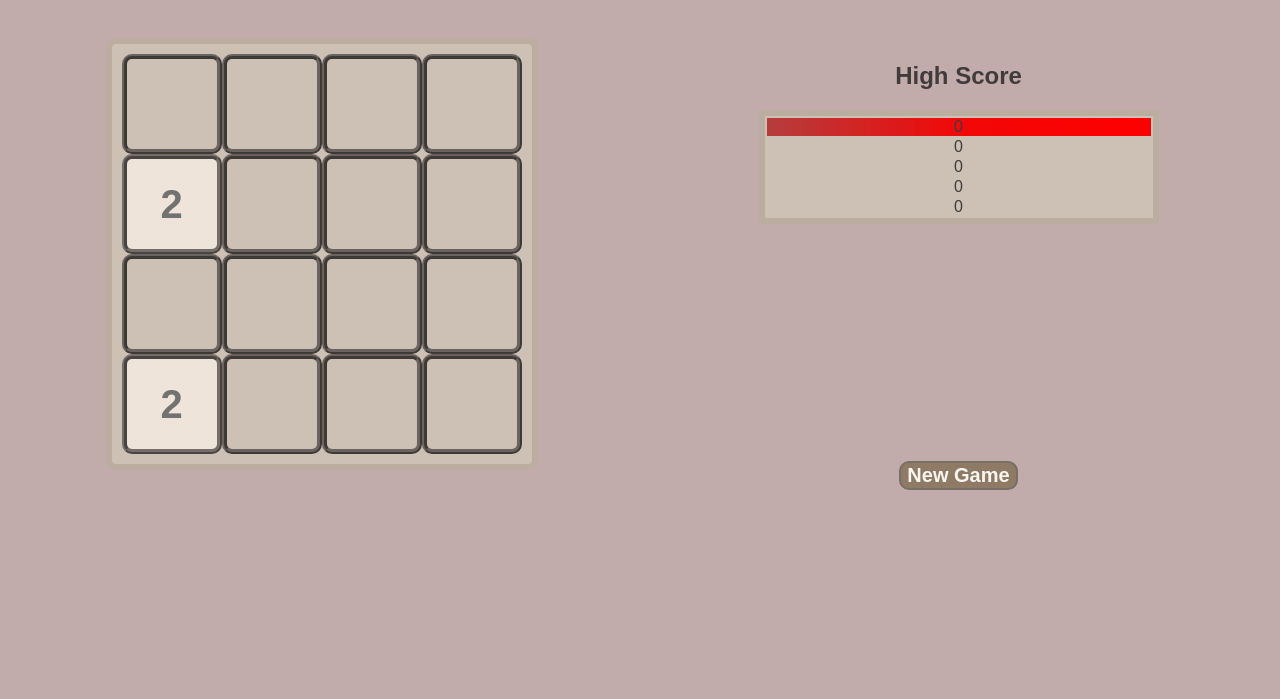
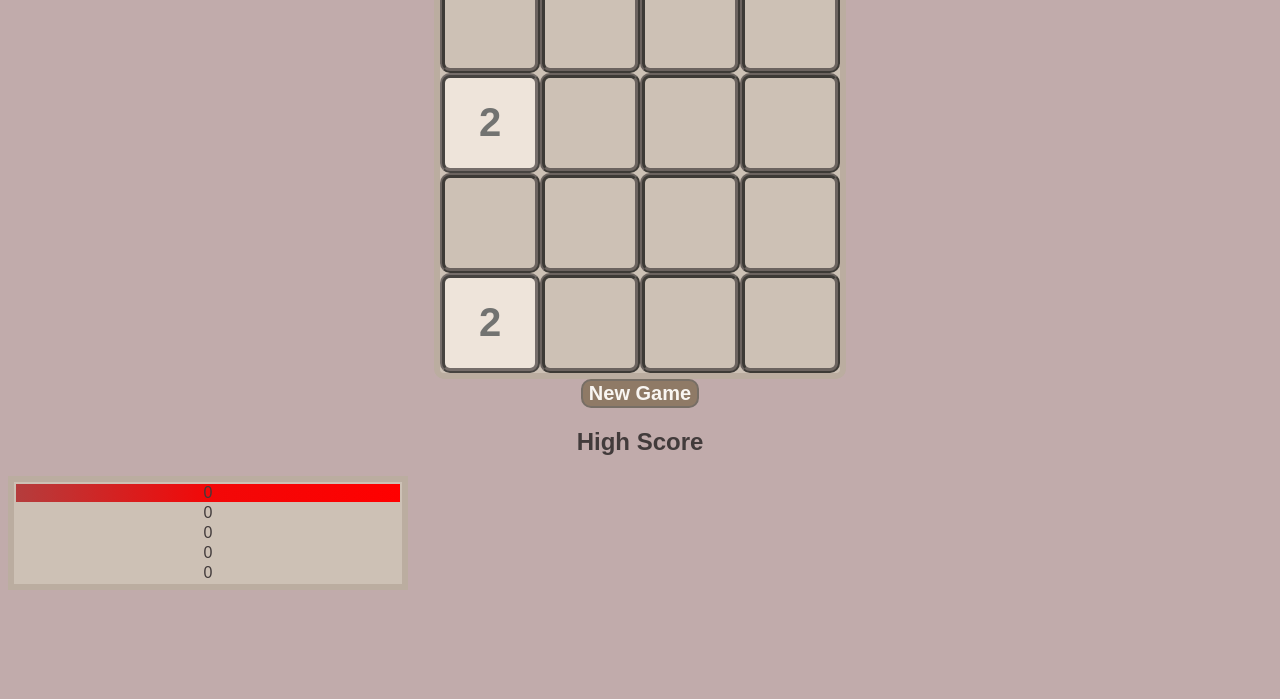
Before and after one commit to andy-1au/2048, a plain HTML site: page 2048.html in a window 1280 px wide. Shown: the part 191-890 px from the top of the page. After the commit the page ends 800 px from the top, so only its background shows below. Drawn offline with nearby package versions, Linux system fonts and the light colour scheme.

Commit message:
reformat grids in css

```diff
--- a/2048.css
+++ b/2048.css
@@ -12,27 +12,17 @@ hr {
 }
 
 #container {
-    display: grid;
-    grid-template-columns: 1fr 1fr;
-    grid-template-rows: 1fr 1fr;
-    grid-gap: 10px;
-    grid-auto-flow: row;
-    grid-auto-columns: 1fr;
-    grid-auto-rows: 1fr;
-    justify-content: center;
-    align-content: center;
-    align-items: center;
-    justify-items: center;
+
 }
 
 #title {
-    grid-column: 1 / span 2;
+    grid-column: 2 / 3;
     grid-row: 1 / 2;
 }
 
 #reset {
-    grid-column: 1 / 2;
-    grid-row: 3 / 5;
+    grid-column: 2 / 3;
+    grid-row: 2 / 2;
 }
 
 #r0 {
@@ -41,13 +31,11 @@ hr {
 }
 
 #board {
-    /* display this on the container grid in the second row and spans the left 2 columns */
-    grid-column: 1 / 2;
-    grid-row: 2 / 4;
+    /* center the board to the middle of the page */
+
     background-color: rgb(255, 255, 255);
     border: 5px solid rgb(0, 0, 0);
     border-radius: 10px;
-    padding: 10px;
 
     width: 400px;
     height: 400px;
@@ -62,26 +50,15 @@ hr {
 }
 
 #scoreTable {
-    grid-column: 1 / 2;
-    grid-row: 2 / 5;
-    margin: 0 auto;
-    margin-top: 20px;
-    margin-bottom: 20px;
+
     width: 400px;
+
     background-color: #cdc1b5;
     border: 6px solid #bbada0;
-    justify-content: space-around;
-    align-items: center;
 }
 
 
 #reset {
-    grid-column: 2 / 3;
-    grid-row: 3 / 5;
-    margin: 0 auto;
-    margin-top: 20px;
-    margin-bottom: 20px;
-
     font-size: 20px;
     font-weight: bold;
 
```
